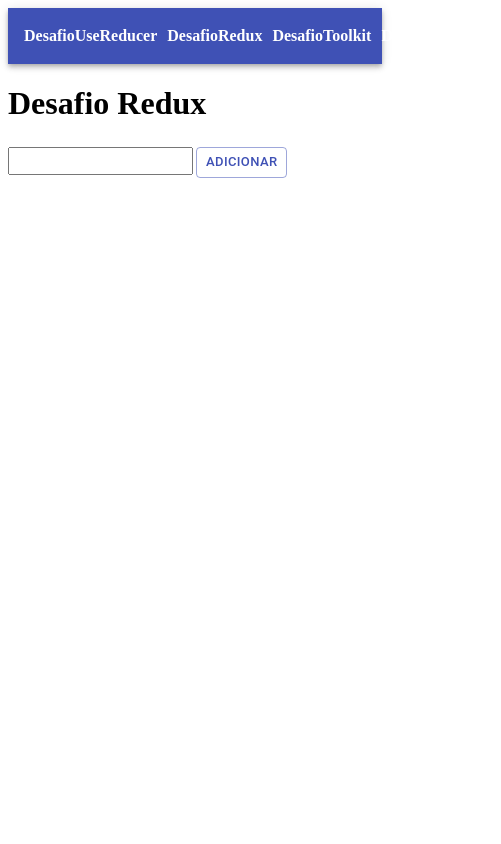
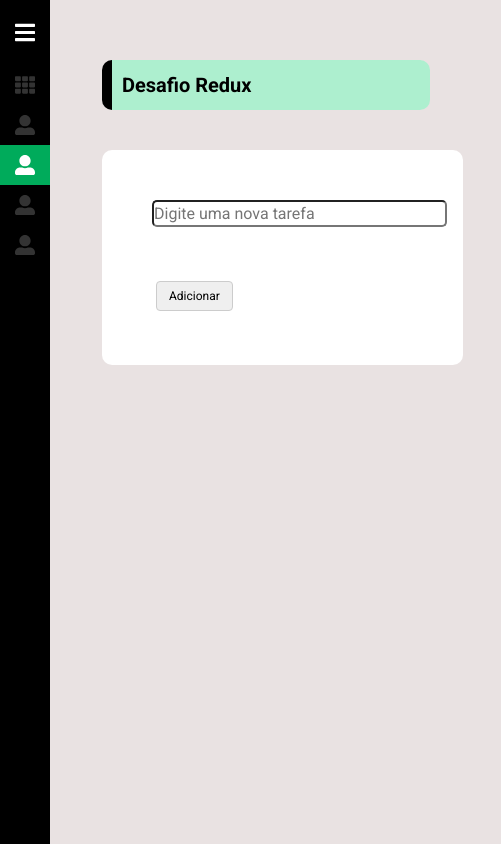
Before and after one commit to adailtonygor/DESAFIO_CRUD_REDUX, a React (Vite) app: page /desafio-redux in a window 390 px wide. Shown: the whole page, 501 px wide, since content can reach past the window. Built offline with nearby package versions, Linux system fonts and the light colour scheme.

Commit message:
fix: refatoração no css. Retirando o material e usando css puro.Criação dos arquivos pagina inicial, button, sidebar e reset.

```diff
--- a/package.json
+++ b/package.json
@@ -16,6 +16,7 @@
     "axios": "^1.4.0",
     "react": "^18.2.0",
     "react-dom": "^18.2.0",
+    "react-icons": "^4.10.1",
     "react-query": "^3.39.3",
     "react-redux": "^8.1.1",
     "react-router-dom": "^6.14.0",
--- a/src/App.css
+++ b/src/App.css
@@ -1,3 +1,166 @@
-.MuiToolbar-root a {
-  margin-right: 10px;
+@import url('https://fonts.googleapis.com/css?family=Roboto:300,400,500,700&display=swap');
+
+
+*{
+  margin:0;
+  padding:0;
+  text-decoration: none;
+  box-sizing: border-box;
 }
+
+:root  {
+  --container: 62px;
+  --borda:var(--tamanho) solid pink;
+}
+
+body {
+  font-family: 'Roboto', sans-serif;
+  background-color: rgb(233, 226, 226);
+
+
+}
+
+.titulo {
+  background-color: #00ff88ab;
+  width: 100%;
+  border-radius: 10px;
+  height: 50px;
+  color: black;
+  font-size: 20px;
+  margin: 40px;
+  border-left: 10px solid black;
+  padding: 10px;
+  background:#91f7c7ad;
+
+
+}
+
+.container__inicio {
+
+}
+
+.input__container {
+
+    background-color:white;
+    padding: 50px;
+    width: 110%;
+    border-radius: 10px;
+    margin: 40px;
+}
+
+.sidebar a {
+  text-decoration: none;
+  color: #333;
+}
+
+.sidebar a.active {
+  background-color: #00ff88ab;
+  color: #fff;
+}
+
+.app__container {
+  display: flex;
+  flex-direction: row;
+}
+
+.container__tela {
+  margin-left: 15px;
+
+}
+
+.content {
+
+ margin-left: var(--container);
+ border:var(--borda) ;
+
+
+}
+
+main{
+  width: 100%;
+  padding: 20px;
+}
+
+.sidebar{
+  background: #000;
+  overflow-x: hidden;
+  color: #fff;
+  height: 100vh;
+  width: 20px;
+  transition: all 0.5s;
+  position: fixed;
+
+}
+
+.top_section{
+  display: flex;
+  align-items:center;
+  padding:20px 15px;
+}
+
+.logo{
+  font-size: 25px;
+}
+
+.bars{
+  display: flex;
+  font-size: 25px;
+  margin-left: 50px;
+}
+
+.link{
+  display: flex;
+  color: #f30d0d;
+  padding: 10px 15px;
+  gap: 15px;
+  transition: all 0.5s;
+}
+
+.link:hover{
+  background:#91f7c7ad;
+  color: #000;
+  transition: all 0.5s;
+}
+
+.active{
+  background: lightskyblue;
+  color: #000;
+}
+
+.icon, .link_text{
+  font-size: 20px;
+}
+
+@media screen and (max-width: 768px) {
+  .app__container {
+    flex-direction: column;
+  }
+
+  .sidebar {
+    width: 100px;
+  }
+
+  .sidebar a.active {
+    background-color: #00ff88ab;
+    color: #fff;
+  }
+
+  .container__tela {
+    margin-left: 0;
+  }
+
+  main {
+    padding: 10px;
+  }
+}
+
+.container__inicio {
+ margin-top: 40px;
+ background-color: white;
+ padding: 10px;
+ border-radius: 20px;
+
+
+
+
+}
--- a/src/App.jsx
+++ b/src/App.jsx
@@ -1,46 +1,36 @@
-
-import { Link as RouterLink } from "react-router-dom";
-import { AppBar, Toolbar,  Link as MuiLink } from "@material-ui/core";
-import {  Outlet, createBrowserRouter } from "react-router-dom";
+import { Outlet, createBrowserRouter } from "react-router-dom";
+import { Provider } from "react-redux";
+import Sidebar from "./pages/sideBar";
 import DesafioRedux from "./pages/DesafioRedux";
 import DesafioToolkit from "./pages/DesafioToolkit";
 import DesafioTrkQuery from "./pages/DesafioTrkQuery";
 import DesafioUseReducer from "./pages/DesafioUseReducer";
-import { Provider } from "react-redux";
 import { storeQuery, storeRedux, storeToolkit } from "./pages/store/store";
-import './App.css';
+import PaginaInicial from "./pages/PaginaInicial";
+import "./index.css";
+import "./App.css";
+
 
 const routes = [
   {
     path: "/",
     element: (
-      <>
-        <AppBar position="static" className="navbar">
 
-          <Toolbar>
 
-            <MuiLink component={RouterLink} to="/desafio-useReducer" color="inherit">
-             <strong>  DesafioUseReducer</strong>
-            </MuiLink>
-            <MuiLink component={RouterLink} to="/desafio-redux" color="inherit">
-            <strong> DesafioRedux</strong>
-            </MuiLink>
-            <MuiLink component={RouterLink} to="/desafio-toolkit" color="inherit">
-            <strong> DesafioToolkit</strong>
-            </MuiLink>
-            <MuiLink component={RouterLink} to="/desafio-trkQuery" color="inherit">
-            <strong> DesafioTrkQuery</strong>
-            </MuiLink>
-          </Toolbar>
-        </AppBar>
-        <Outlet />
-      </>
+      <div className="app__container">
+        <Sidebar />
+        <div className="content">
+          <div className="container__tela"> <Outlet /></div>
+
+        </div>
+      </div>
     ),
     children: [
+      { path: "/", element: <PaginaInicial /> },
       { path: "desafio-useReducer", element: <DesafioUseReducer /> },
-      { path: "desafio-redux", element:<Provider store={storeRedux}> <DesafioRedux /> </Provider>},
-      { path: "desafio-toolkit", element:<Provider store={storeToolkit}> <DesafioToolkit /> </Provider>},
-      { path: "desafio-trkQuery", element: <Provider store={storeQuery}> <DesafioTrkQuery /> </Provider>}
+      { path: "desafio-redux", element: <Provider store={storeRedux}><DesafioRedux /></Provider> },
+      { path: "desafio-toolkit", element: <Provider store={storeToolkit}><DesafioToolkit /></Provider> },
+      { path: "desafio-trkQuery", element: <Provider store={storeQuery}><DesafioTrkQuery /></Provider> }
     ]
   }
 ];
--- a/src/index.css
+++ b/src/index.css
@@ -1,69 +1 @@
-:root {
-  font-family: Inter, system-ui, Avenir, Helvetica, Arial, sans-serif;
-  line-height: 1.5;
-  font-weight: 400;
-
-  color-scheme: light dark;
-  color: rgba(255, 255, 255, 0.87);
-  background-color: #242424;
-
-  font-synthesis: none;
-  text-rendering: optimizeLegibility;
-  -webkit-font-smoothing: antialiased;
-  -moz-osx-font-smoothing: grayscale;
-  -webkit-text-size-adjust: 100%;
-}
-
-a {
-  font-weight: 500;
-  color: #646cff;
-  text-decoration: inherit;
-}
-a:hover {
-  color: #535bf2;
-}
-
-body {
-  margin: 0;
-  display: flex;
-  place-items: center;
-  min-width: 320px;
-  min-height: 100vh;
-}
-
-h1 {
-  font-size: 3.2em;
-  line-height: 1.1;
-}
-
-button {
-  border-radius: 8px;
-  border: 1px solid transparent;
-  padding: 0.6em 1.2em;
-  font-size: 1em;
-  font-weight: 500;
-  font-family: inherit;
-  background-color: #1a1a1a;
-  cursor: pointer;
-  transition: border-color 0.25s;
-}
-button:hover {
-  border-color: #646cff;
-}
-button:focus,
-button:focus-visible {
-  outline: 4px auto -webkit-focus-ring-color;
-}
-
-@media (prefers-color-scheme: light) {
-  :root {
-    color: #213547;
-    background-color: #ffffff;
-  }
-  a:hover {
-    color: #747bff;
-  }
-  button {
-    background-color: #f9f9f9;
-  }
-}
+ @import "./reset.css";
--- a/src/pages/DesafioRedux.jsx
+++ b/src/pages/DesafioRedux.jsx
@@ -8,7 +8,7 @@ import {
   removerTarefaAction,
   alterarValorEdicaoAction,
 } from "./store/actions";
-import { Button } from "@material-ui/core";
+import "./button.css";
 
 export default function DesafioRedux() {
   const rascunho = useSelector((state) => state.rascunho);
@@ -41,23 +41,24 @@ export default function DesafioRedux() {
 
   return (
     <>
-      <h1>Desafio Redux</h1>
+      <h1 className="titulo">Desafio Redux</h1>
+      <div className="input__container">
         <input
           value={rascunho}
-        style={{ height: "22px" }}
+          placeholder="Digite uma nova tarefa"
+          style={{
+            marginBottom: "50px",
+            height: "27px",
+            width: "35vh",
+            borderRadius: "5px",
+          }}
           onChange={(e) => {
             dispatch(alterarRascunho(e.target.value));
           }}
         />
-      <Button
-        variant="outlined"
-        color="primary"
-        size="small"
-        style={{ margin: "3px" }}
-        onClick={adicionarTarefa}
-      >
+        <button className="action-button" onClick={adicionarTarefa}>
           Adicionar
-      </Button>
+        </button>
         <ul>
           {todos?.map((tarefa) => (
             <li key={tarefa.id}>
@@ -65,7 +66,7 @@ export default function DesafioRedux() {
                 <>
                   <input
                     value={tarefa.valorEdicao}
-                  style={{ height: "22px" }}
+                    style={{ padding: "12px" }}
                     onChange={(e) => {
                       const novoValorEdicao = e.target.value;
                       const tarefasAtualizadas = todos.map((t) => {
@@ -77,52 +78,42 @@ export default function DesafioRedux() {
                       alterarValorEdicao(tarefasAtualizadas);
                     }}
                   />
-                <Button
-                  variant="outlined"
-                  color="primary"
-                  size="small"
-                  style={{ margin: "3px" }}
+                  <button
+                    className="action-button primary"
                     onClick={() =>
                       salvarNomeDeUsuario(tarefa.id, tarefa.valorEdicao)
                     }
                   >
                     Salvar
-                </Button>
-                <Button
-                  variant="outlined"
-                  color="secondary"
-                  size="small"
-                  style={{ margin: "5px" }}
+                  </button>
+                  <button
+                    className="action-button secondary"
                     onClick={() => cancelarEdicaoNomeDeUsuario(tarefa.id)}
                   >
                     Cancelar
-                </Button>
+                  </button>
                 </>
               ) : (
                 <>
                   {tarefa.texto}
-                <Button
-                  variant="outlined"
-                  color="primary"
-                  size="small"
-                  style={{ margin: "3px" }}
+                  <button
+                    className="action-button primary"
                     onClick={() => editarNomeDeUsuario(tarefa.id)}
                   >
                     Editar
-                </Button>
-                <Button
-                  variant="outlined"
-                  color="secondary"
-                  size="small"
+                  </button>
+                  <button
+                    className="action-button secondary"
                     onClick={() => removerTarefa(tarefa.id)}
                   >
                     Remover
-                </Button>
+                  </button>
                 </>
               )}
             </li>
           ))}
         </ul>
+      </div>
     </>
   );
 }
--- a/src/pages/DesafioToolkit.jsx
+++ b/src/pages/DesafioToolkit.jsx
@@ -8,7 +8,7 @@ import {
   removerTarefa,
   alterarValorEdicao,
 } from "./store/tarefasSlice";
-import Button from "@material-ui/core/Button/Button";
+import "./button.css";
 
 export default function ListaDeTarefas() {
   const { rascunho, todos } = useSelector((state) => state.tarefas);
@@ -40,16 +40,28 @@ export default function ListaDeTarefas() {
 
   return (
     <>
-    <h1>Desafio Toolkit</h1>
+      <h1 className="titulo">Desafio Toolkit</h1>
+
+      <div className="input__container">
         <input
           value={rascunho}
-        style={{ height: "22px" }}
+          placeholder="Digite uma nova tarefa"
+          style={{
+            marginBottom: "50px",
+            height: "27px",
+            width: "35vh",
+            borderRadius: "5px",
+          }}
           onChange={(e) => dispatch(alterarRascunho(e.target.value))}
+
         />
-      <Button variant="outlined"
-                  color="primary"
-                  size="small"
-                  style={{ margin: "3px" }} onClick={handleAdicionarTarefa}>Adicionar</Button>
+        <button
+          className="action-button"
+          style={{ margin: "3px" }}
+          onClick={handleAdicionarTarefa}
+        >
+          Adicionar
+        </button>
         <ul>
           {todos.map((tarefa) => (
             <li key={tarefa.id}>
@@ -62,45 +74,45 @@ export default function ListaDeTarefas() {
                       handleAlterarValorEdicao(tarefa.id, e.target.value)
                     }
                   />
-                <Button  variant="outlined"
-                  color="primary"
-                  size="small"
+                  <button
+                    className="action-button primary"
                     style={{ margin: "3px" }}
                     onClick={() =>
                       handleSalvarNomeDeUsuario(tarefa.id, tarefa.valorEdicao)
                     }
                   >
                     Salvar
-                </Button>
-                <Button variant="outlined"
-                  color="secondary"
-                  size="small"
+                  </button>
+                  <button
+                    className="action-button secondary"
                     style={{ margin: "5px" }}
                     onClick={() => handleCancelarEdicaoNomeDeUsuario(tarefa.id)}
                   >
                     Cancelar
-                </Button>
+                  </button>
                 </>
               ) : (
                 <>
                   {tarefa.texto}
-                <Button  variant="outlined"
-                  color="primary"
-                  size="small"
-                  style={{ margin: "3px" }} onClick={() => handleEditarNomeDeUsuario(tarefa.id)}>
+                  <button
+                    className="action-button primary"
+                    style={{ margin: "3px" }}
+                    onClick={() => handleEditarNomeDeUsuario(tarefa.id)}
+                  >
                     Editar
-                </Button>
-                <Button  variant="outlined"
-                  color="secondary"
-                  size="small"
-                  onClick={() => handleRemoverTarefa(tarefa.id)}>
+                  </button>
+                  <button
+                    className="action-button secondary"
+                    onClick={() => handleRemoverTarefa(tarefa.id)}
+                  >
                     Remover
-                </Button>
+                  </button>
                 </>
               )}
             </li>
           ))}
         </ul>
+      </div>
     </>
   );
 }
--- a/src/pages/DesafioTrkQuery.jsx
+++ b/src/pages/DesafioTrkQuery.jsx
@@ -5,7 +5,7 @@ import {
   useUpdateTodoMutation,
   useDeleteTodoMutation,
 } from "../api";
-import Button from "@material-ui/core/Button/Button";
+import "./button.css";
 
 function DesafioTrkQuery() {
   const { data: todos, isLoading, isError, error } = useGetTodosQuery();
@@ -45,21 +45,29 @@ function DesafioTrkQuery() {
 
   return (
     <div>
-      <h1>Desafio trk query</h1>
+      <h1 className="titulo">Desafio trk query</h1>
       <div>
+      <div className="input__container">
         <input
           type="text"
           value={newTodoTitle}
-          style={{ height: "22px" }}
+          style={{
+            marginBottom: "50px",
+            height: "27px",
+            width: "35vh",
+            borderRadius: "5px",
+          }}
           onChange={(e) => setNewTodoTitle(e.target.value)}
           placeholder="Digite uma nova tarefa"
         />
-        <Button variant="outlined"
-        color="primary"
-        size="small"
-        style={{ margin: "3px" }}
-        onClick={handleCreateTodo}>Adicionar</Button>
-      </div>
+        <button
+          className="action-button"
+          style={{ margin: "3px" }}
+          onClick={handleCreateTodo}
+        >
+          Adicionar
+        </button>
+
       {Carregando.isLoading ||
       updateTodoMutation.isLoading ||
       deleteTodoMutation.isLoading ? (
@@ -92,38 +100,39 @@ function DesafioTrkQuery() {
                   value={editingTodoTitle}
                   onChange={(e) => setEditingTodoTitle(e.target.value)}
                 />
-                <Button variant="outlined"
-        color="primary"
-        size="small"
-        style={{ margin: "3px" }}
+                <button
+                  className="action-button primary"
+                  style={{ margin: "3px" }}
                   onClick={() => handleSaveTodo(todo.id, editingTodoTitle)}
                 >
                   Salvar
-                </Button>
+                </button>
               </>
             ) : (
               <>
                 <span>{todo.title}</span>
-                <Button variant="outlined"
-        color="primary"
-        size="small"
-        style={{ margin: "3px" }}
-        onClick={() => setEditingTodoId(todo.id)}>
+                <button
+                  className="action-button primary"
+                  style={{ margin: "3px" }}
+                  onClick={() => setEditingTodoId(todo.id)}
+                >
                   Editar
-                </Button>
-                <Button variant="outlined"
-                  color="secondary"
-                  size="small"
+                </button>
+                <button
+                  className="action-button secondary"
                   style={{ margin: "5px" }}
-                  onClick={() => handleDeleteTodo(todo.id)}>
+                  onClick={() => handleDeleteTodo(todo.id)}
+                >
                   Excluir
-                </Button>
+                </button>
               </>
             )}
           </li>
         ))}
       </ul>
     </div>
+    </div>
+    </div>
   );
 }
 
--- a/src/pages/DesafioUseReducer.jsx
+++ b/src/pages/DesafioUseReducer.jsx
@@ -1,5 +1,5 @@
 import { useReducer } from "react";
-import Button from "@material-ui/core/Button/Button";
+import "./button.css";
 
 function DesafioUm(nomeDeUsuario) {
   if (!nomeDeUsuario || typeof nomeDeUsuario !== "string") {
@@ -139,10 +139,18 @@ export default function DesafioUseReducer() {
 
   return (
     <>
-    <h1>Desafio UseReducer</h1>
+      <h1 className="titulo">Desafio UseReducer</h1>
+
+      <div className="input__container">
         <input
           value={state.rascunho}
-        style={{ height: "22px" }}
+          placeholder="Digite uma nova tarefa"
+          style={{
+            marginBottom: "50px",
+            height: "27px",
+            width: "35vh",
+            borderRadius: "5px",
+          }}
           onChange={(e) => {
             dispatch({
               type: "alterar_rascunho",
@@ -150,10 +158,9 @@ export default function DesafioUseReducer() {
             });
           }}
         />
-      <Button  variant="outlined"
-        color="primary"
-        size="small"
-        style={{ margin: "3px" }} onClick={adicionarTarefa}>Adicionar</Button>
+        <button className="action-button" onClick={adicionarTarefa}>
+          Adicionar
+        </button>
         <ul>
           {state.todos.map((tarefa) => (
             <li key={tarefa.id}>
@@ -176,44 +183,44 @@ export default function DesafioUseReducer() {
                       });
                     }}
                   />
-                <Button variant="outlined"
-                  color="primary"
-                  size="small"
+                  <button
+                    className="action-button primary"
                     style={{ margin: "3px" }}
                     onClick={() =>
                       salvarNomeDeUsuario(tarefa.id, tarefa.valorEdicao)
                     }
                   >
                     Salvar
-                </Button>
-                <Button  variant="outlined"
-                  color="secondary"
-                  size="small"
-                   onClick={() => cancelarEdicaoNomeDeUsuario(tarefa.id)}>
+                  </button>
+                  <button
+                    className="action-button secondary"
+                    onClick={() => cancelarEdicaoNomeDeUsuario(tarefa.id)}
+                  >
                     Cancelar
-                </Button>
+                  </button>
                 </>
               ) : (
                 <>
                   {tarefa.texto}
-                <Button variant="outlined"
-                  color="primary"
-                  size="small"
+                  <button
+                    className="action-button primary"
                     style={{ margin: "3px" }}
-                  onClick={() => editarNomeDeUsuario(tarefa.id)}>
+                    onClick={() => editarNomeDeUsuario(tarefa.id)}
+                  >
                     Editar
-                </Button>
-                <Button  variant="outlined"
-                  color="secondary"
-                  size="small"
-                  onClick={() => removerTarefa(tarefa.id)}>
+                  </button>
+                  <button
+                    className="action-button secondary"
+                    onClick={() => removerTarefa(tarefa.id)}
+                  >
                     Remover
-                </Button>
+                  </button>
                 </>
               )}
             </li>
           ))}
         </ul>
+      </div>
     </>
   );
 }
--- /dev/null
+++ b/src/pages/PaginaInicial.jsx
@@ -0,0 +1,14 @@
+const HomePage = () => {
+  return (
+    <div className="container__inicio">
+      <h1>Sistema de estudo!</h1>
+      <p>Para começar, entre nas rotas ao lado esquerdo da página.</p> <br></br>
+      <p>Aqui nesse projeto estou criando um crud utilizando o useReducer, redux , toolkit e rtk query</p>
+
+
+
+    </div>
+  );
+};
+
+export default HomePage;
--- /dev/null
+++ b/src/pages/button.css
@@ -0,0 +1,19 @@
+.action-button {
+
+    font-size: 12px;
+    padding: 5px 12px;
+    cursor: pointer;
+    border: 1px solid #ccc;
+    border-radius: 4px;
+    margin: 4px;
+  }
+
+  .action-button.primary {
+    color: #fff;
+    background-color: #3f5b79;
+  }
+
+  .action-button.secondary {
+    color: #fff;
+    background-color: #dc3545;
+  }
--- /dev/null
+++ b/src/pages/sideBar.jsx
@@ -0,0 +1,88 @@
+import { useState } from 'react';
+import { FaTh, FaBars, FaUserAlt } from 'react-icons/fa';
+import { NavLink } from 'react-router-dom';
+
+const Sidebar = () => {
+  const [isOpen, setIsOpen] = useState(false);
+  const toggle = () => setIsOpen(!isOpen);
+
+  const menuItem = [
+    {
+      path: '/',
+      name: 'Inicio',
+      icon: <FaTh />
+    },
+    {
+      path: '/desafio-useReducer',
+      name: 'UseReducer',
+      icon: <FaUserAlt />
+    },
+    {
+      path: '/desafio-redux',
+      name: 'Redux',
+      icon: <FaUserAlt />
+    },
+    {
+      path: '/desafio-toolkit',
+      name: 'Toolkit',
+      icon: <FaUserAlt />
+    },
+    {
+      path: '/desafio-trkQuery',
+      name: 'TrkQuery',
+      icon: <FaUserAlt />
+    }
+  ];
+
+  return (
+    <div className="container">
+      <div
+        style={{ width: isOpen ? '180px' : '50px' }}
+        className="sidebar"
+      >
+        <div className="top_section">
+          <h1
+            style={{ display: isOpen ? 'block' : 'none' }}
+            className="logo"
+          >
+            Desafio
+          </h1>
+          <div
+            style={{ marginLeft: isOpen ? '50px' : '0px' }}
+            className="bars"
+          >
+            <FaBars onClick={toggle} />
+          </div>
+        </div>
+        <div className="menu_items">
+          {menuItem.map((item, index) => (
+            <NavLink
+              to={item.path}
+              key={index}
+              className="link"
+              activeClassName="active"
+              onClick={() => {
+                if (window.innerWidth <= 768) {
+                  toggle();
+                }
+              }}
+            >
+              <div className="icon">{item.icon}</div>
+              <div
+                style={{
+                  display: isOpen ? 'block' : 'none'
+                }}
+                className="link_text"
+              >
+                {item.name}
+              </div>
+            </NavLink>
+          ))}
+        </div>
+      </div>
+      <main className='content'></main>
+    </div>
+  );
+};
+
+export default Sidebar;
--- /dev/null
+++ b/src/reset.css
@@ -0,0 +1,43 @@
+*, *::before, *::after {
+    box-sizing: border-box;
+  }
+  /*
+    2. Remove default margin
+  */
+  * {
+    margin: 0;
+  }
+  /*
+    Typographic tweaks!
+    3. Add accessible line-height
+    4. Improve text rendering
+  */
+  body {
+    line-height: 1.5;
+    -webkit-font-smoothing: antialiased;
+  }
+  /*
+    5. Improve media defaults
+  */
+  img, picture, video, canvas, svg {
+    display: block;
+    max-width: 100%;
+  }
+  /*
+    6. Remove built-in form typography styles
+  */
+  input, button, textarea, select {
+    font: inherit;
+  }
+  /*
+    7. Avoid text overflows
+  */
+  p, h1, h2, h3, h4, h5, h6 {
+    overflow-wrap: break-word;
+  }
+  /*
+    8. Create a root stacking context
+  */
+  #root, #__next {
+    isolation: isolate;
+  }
```
Also changed, not shown: 1 other file (tests, documents, lock files or other folders). Lines whose indentation alone changed are shown as unchanged.
